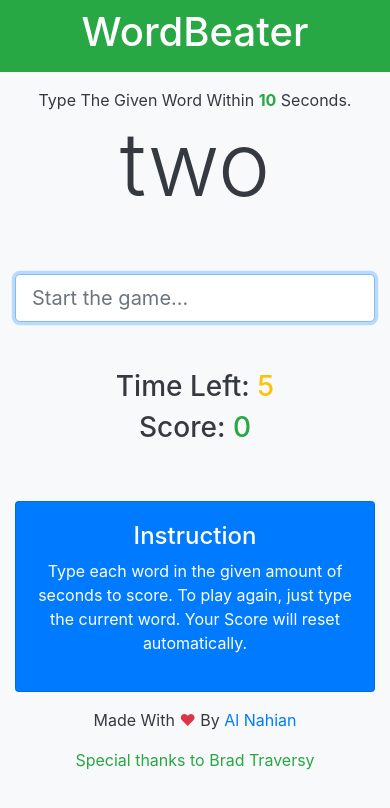
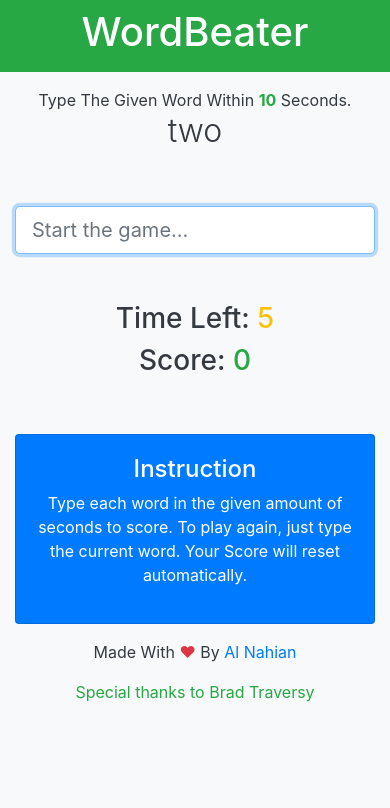
Before and after one commit to alnahian2003/wordbeater, a plain HTML site: page index.html in a window 390 px wide. Drawn offline with nearby package versions, Linux system fonts and the light colour scheme.

Commit message:
added a simple media query rule for small devices

```diff
--- a/index.html
+++ b/index.html
@@ -12,6 +12,13 @@
       integrity="sha384-JcKb8q3iqJ61gNV9KGb8thSsNjpSL0n8PARn9HuZOnIxN0hoP+VmmDGMN5t9UJ0Z"
       crossorigin="anonymous"
     />
+    <style>
+      @media (max-width: 560px) {
+        #current-word {
+          font-size: 2rem;
+        }
+      }
+    </style>
   </head>
   <body class="bg-light text-dark pb-4">
     <header class="bg-success text-center p-2 mb-3">
```
